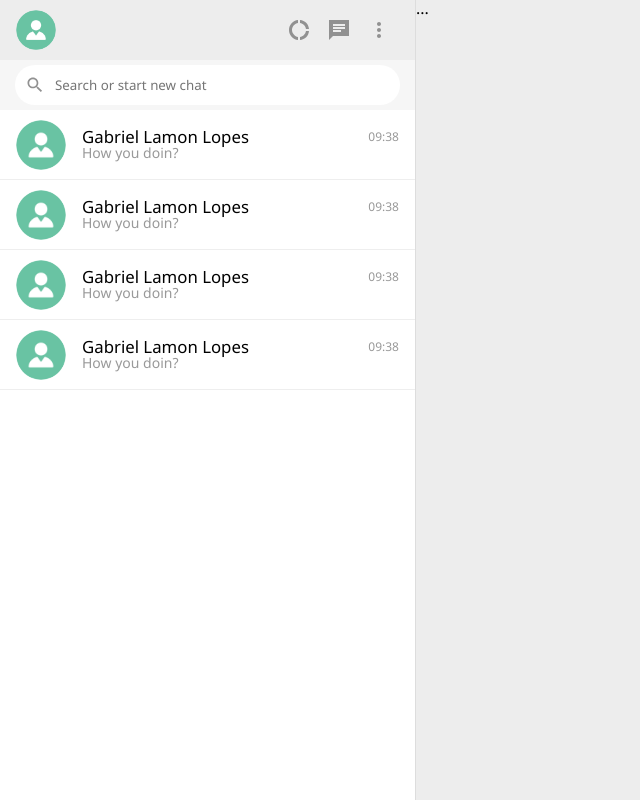
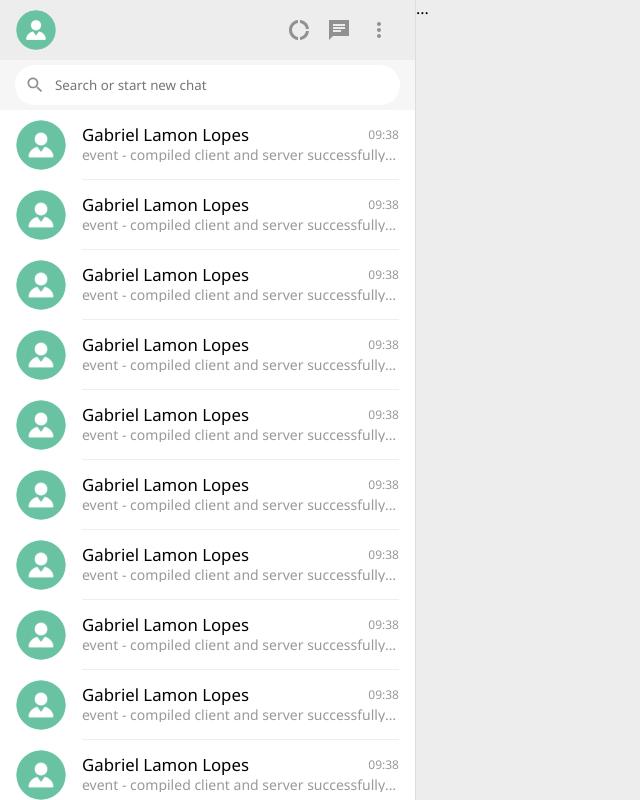
Before and after one commit to lamongabriel/whatsapp-clone, a Next.js app: page / in a window 1280 px wide. Shown: the whole page, without its empty margins (0-640 px from the left). Built offline with nearby package versions, Linux system fonts and the light colour scheme.

Commit message:
message preview max size + scrollbar style

```diff
--- a/src/components/ChatListItem/index.tsx
+++ b/src/components/ChatListItem/index.tsx
@@ -17,7 +17,12 @@ export default function ChatListItem() {
           <time>09:38</time>
         </div>
         <div className={styles.chatListLine}>
-          <p>How you doin?</p>
+          <div className={styles.chatListMessage}>
+            <p>
+              event - compiled client and server successfully in 726 ms (11167
+              modules)
+            </p>
+          </div>
         </div>
       </div>
     </div>
--- a/src/components/ChatListItem/styles.module.scss
+++ b/src/components/ChatListItem/styles.module.scss
@@ -6,7 +6,11 @@
   height: 4.375rem;
   padding: 0 1rem;
   cursor: pointer;
-  border-bottom: 1px solid $gray-100;
+  transition: background-color 200ms;
+
+  &:hover {
+    background-color: $gray-50;
+  }
 
   .chatListAvatar {
     width: 3.125rem;
@@ -16,10 +20,15 @@
 
   .chatListLines {
     flex: 1;
+    height: 100%;
     display: flex;
     flex-direction: column;
     justify-content: center;
     margin-left: 1rem;
+    border-bottom: 1px solid $gray-100;
+
+    flex-wrap: wrap;
+    min-width: 0;
 
     .chatListLine {
       display: flex;
@@ -37,11 +46,19 @@
         color: $gray-500;
       }
 
-      p {
+      .chatListMessage {
         font-size: 0.875rem;
         color: $gray-500;
         display: flex;
         width: 100%;
+        margin-top: 0.25rem;
+
+        p {
+          overflow: hidden;
+          white-space: nowrap;
+          text-overflow: ellipsis;
+          margin: 0;
+        }
       }
     }
   }
--- a/src/pages/index.tsx
+++ b/src/pages/index.tsx
@@ -9,7 +9,24 @@ import styles from '../styles/pages/Home.module.scss';
 import defaultAvatar from '../assets/avatar.png';
 
 export default function Home() {
-  const [chatList] = useState([{}, {}, {}, {}]);
+  const [chatList] = useState([
+    {},
+    {},
+    {},
+    {},
+    {},
+    {},
+    {},
+    {},
+    {},
+    {},
+    {},
+    {},
+    {},
+    {},
+    {},
+    {},
+  ]);
 
   return (
     <main>
--- a/src/styles/pages/Home.module.scss
+++ b/src/styles/pages/Home.module.scss
@@ -2,7 +2,7 @@
 
 .appWindow {
   display: flex;
-  min-height: 100vh;
+  height: 100vh;
   background-color: $gray-150;
 
   width: 100%;
@@ -80,6 +80,19 @@
     flex: 1;
     background-color: $white;
     overflow-y: auto;
+
+    &::-webkit-scrollbar {
+      width: 0.4rem;
+      height: 0.4rem;
+    }
+
+    &::-webkit-scrollbar-thumb {
+      background: rgba($color: #000000, $alpha: 0.2);
+    }
+
+    scrollbar-width: thin;
+    scrollbar-color: rgba($color: #000000, $alpha: 0.2);
+    scroll-behavior: smooth;
   }
 }
 
```
